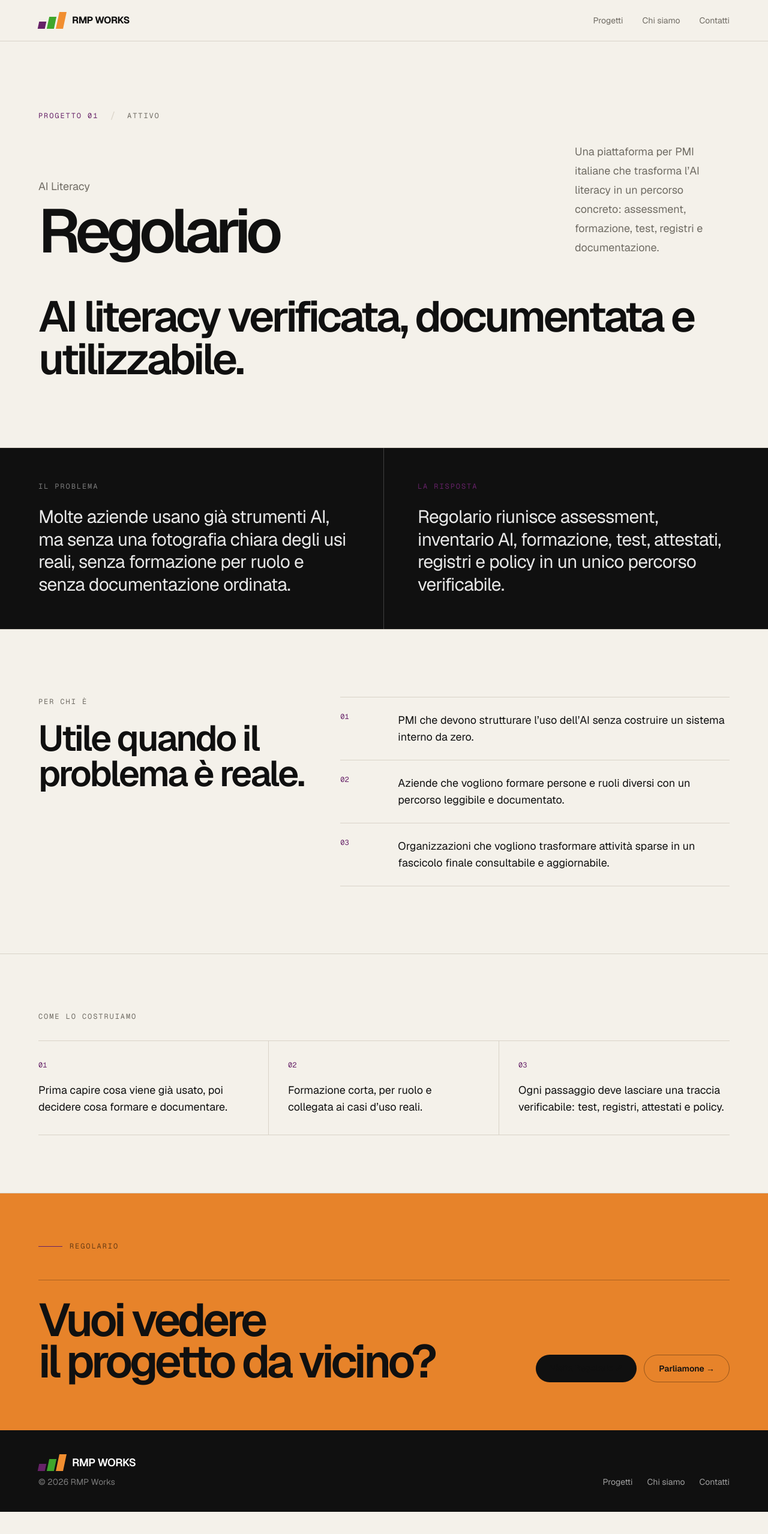
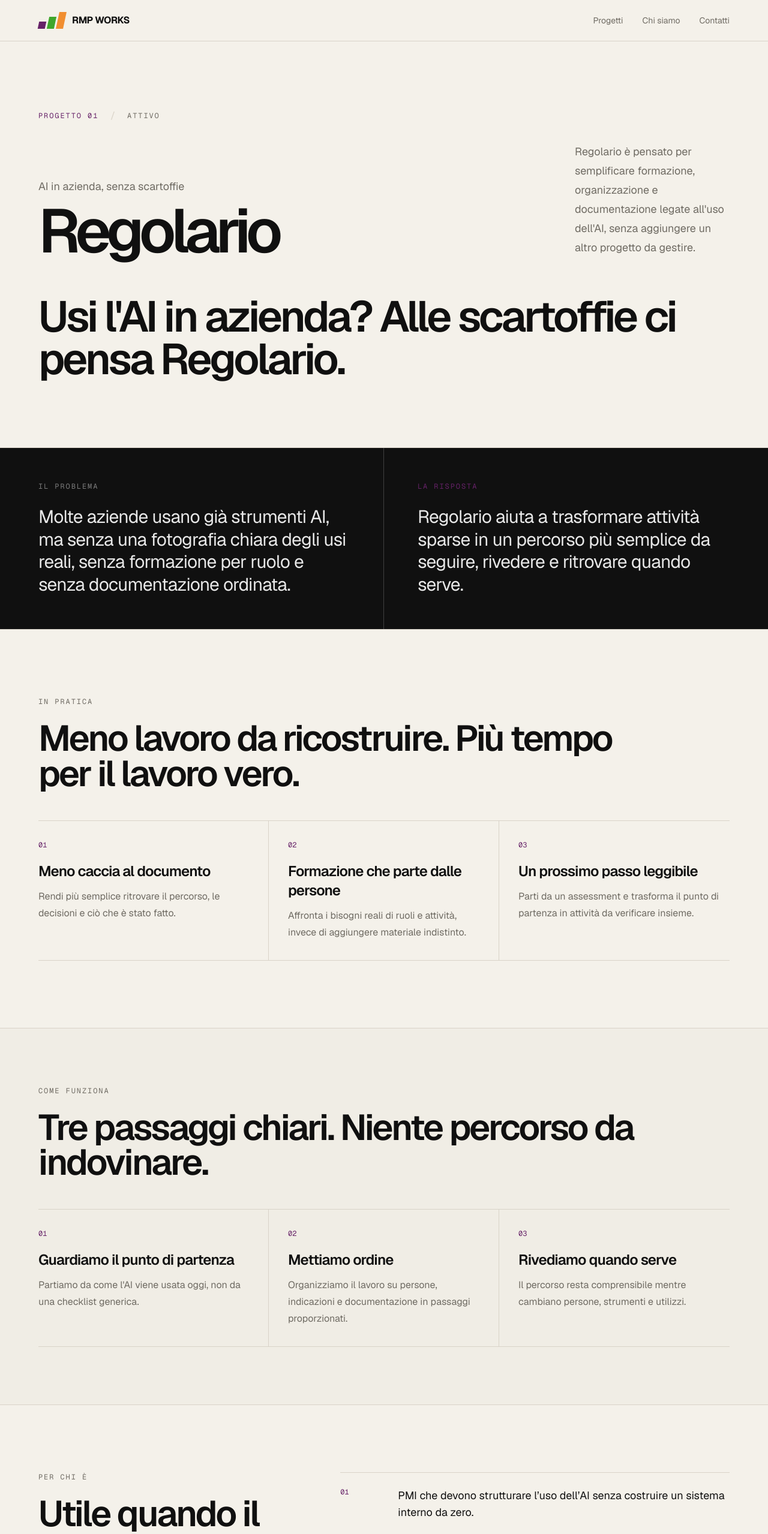
Before and after one commit to MacNaym/rmpworks, a Next.js app: page /projects/regolario in a window 1280 px wide. Shown: the top 2558 px of the page at 60% size. Before the commit the page ends 2521 px from the top, so only its background shows below. Built offline with nearby package versions, Linux system fonts and the light colour scheme.

Commit message:
feat(regolario): align public presence with marketing doctrine

```diff
--- a/app/layout.tsx
+++ b/app/layout.tsx
@@ -18,14 +18,22 @@
     template: "%s — RMP Works",
   },
   description:
-    "RMP Works builds focused software, useful tools and small businesses around real problems.",
+    "RMP Works costruisce prodotti semplici per problemi reali. Regolario aiuta le aziende a rimettere in ordine il lavoro organizzativo che accompagna l'AI.",
   metadataBase: new URL("https://rmpworks.com"),
+  openGraph: {
+    title: "RMP Works — Prodotti semplici per problemi reali",
+    description:
+      "Regolario aiuta le aziende a rimettere in ordine formazione, organizzazione e documentazione legate all'uso dell'AI.",
+    type: "website",
+    locale: "it_IT",
+    siteName: "RMP Works",
+  },
 };
 
 export default function RootLayout({ children }: LayoutProps<"/">) {
   return (
     <html
-      lang="en"
+      lang="it"
       className={`${geistSans.variable} ${geistMono.variable} h-full antialiased`}
     >
       <body className="min-h-full">{children}</body>
--- a/app/page.tsx
+++ b/app/page.tsx
@@ -1,7 +1,19 @@
 import Link from "next/link";
+import type { Metadata } from "next";
+
+export const metadata: Metadata = {
+  title: "RMP Works | L'AI in azienda? Alle scartoffie ci pensa Regolario.",
+  description:
+    "RMP Works presenta Regolario: una soluzione per semplificare formazione, organizzazione e documentazione legate all'uso dell'AI in azienda.",
+  openGraph: {
+    title: "L'AI in azienda? Alle scartoffie ci pensa Regolario.",
+    description:
+      "Meno lavoro da ricostruire, più tempo per il lavoro vero: scopri Regolario di RMP Works.",
+  },
+};
 
 const ventures = [
-  { index: "01", name: "Regolario", tag: "AI Literacy", description: "Formazione, assessment e documentazione per aziende che devono rendere l'AI literacy concreta, verificabile e utilizzabile.", href: "/projects/regolario", color: "var(--rmp-purple)" },
+  { index: "01", name: "Regolario", tag: "AI in azienda, senza scartoffie", description: "Aiuta a rendere più semplice il lavoro di formazione, organizzazione e documentazione che accompagna l'uso dell'AI.", href: "/projects/regolario", color: "var(--rmp-purple)" },
   { index: "02", name: "ShopShield", tag: "Compliance e-commerce", description: "Uno strato di compliance essenziale per piccoli business online che vogliono protezione senza complessità enterprise.", href: "/projects/shopshield", color: "var(--rmp-green)" },
   { index: "03", name: "Tap", tag: "Strumenti per attività locali", description: "NFC e QR che trasformano un'interazione fisica con il cliente in un'azione digitale utile in pochi secondi.", href: "/projects/tap", color: "var(--rmp-orange)" },
 ];
@@ -46,25 +58,29 @@
       <section className={`${frame} grid min-h-[76vh] content-between py-8 sm:py-12 lg:py-14`}>
         <div className="flex items-center gap-3 font-mono text-xs uppercase tracking-[0.16em] text-[var(--muted)]">
           <span className="h-2 w-2 rounded-full bg-[var(--rmp-purple)]" />
-          Studio indipendente di prodotti
+          RMP Works presenta Regolario
         </div>
 
         <div className="py-16 sm:py-24 lg:py-28">
           <h1 className="max-w-[1420px] text-[clamp(4rem,9vw,10rem)] font-semibold leading-[0.84] tracking-[-0.075em]">
-            Costruiamo cose
+            Usi l&apos;AI in azienda?
             <br />
-            che <span className="text-[var(--rmp-orange)]">funzionano.</span>
+            Alle <span className="text-[var(--rmp-orange)]">scartoffie</span>
+            <br />ci pensa Regolario.
           </h1>
         </div>
 
         <div className="grid gap-8 border-t border-[var(--line)] pt-6 md:grid-cols-12">
           <p className="max-w-2xl text-lg leading-7 text-[var(--muted)] md:col-span-7 md:text-xl md:leading-8">
-            RMP Works trasforma idee utili in prodotti, software e piccoli business focalizzati — in fretta, con criterio e senza strati inutili.
+            Regolario aiuta a togliere dalle spalle di imprenditori e aziende una parte del lavoro organizzativo e documentale che l&apos;AI si porta dietro.
           </p>
-          <div className="flex items-end md:col-span-3 md:col-start-10 md:justify-end">
-            <Link href="#work" className="inline-flex items-center gap-3 text-sm font-medium transition hover:text-[var(--rmp-purple)]">
-              Guarda cosa stiamo costruendo <span aria-hidden>↓</span>
+          <div className="flex flex-wrap items-end gap-3 md:col-span-4 md:col-start-9 md:justify-end">
+            <Link href="/projects/regolario" className="inline-flex items-center gap-3 rounded-full bg-[#101010] px-5 py-2.5 text-sm font-semibold text-white transition hover:bg-[var(--rmp-purple)]">
+              Scopri Regolario <span aria-hidden>→</span>
             </Link>
+            <a href="https://regolario.com/assessment-gratuito" className="inline-flex items-center gap-3 rounded-full border border-[var(--line)] px-5 py-2.5 text-sm font-medium transition hover:border-[var(--rmp-purple)] hover:text-[var(--rmp-purple)]">
+              Fai l&apos;assessment <span aria-hidden>↗</span>
+            </a>
           </div>
         </div>
       </section>
--- a/app/projects/_components/ProjectDetail.tsx
+++ b/app/projects/_components/ProjectDetail.tsx
@@ -14,6 +14,9 @@
   principles: string[];
   externalHref?: string;
   externalLabel?: string;
+  benefits?: Array<{ title: string; copy: string }>;
+  steps?: Array<{ title: string; copy: string }>;
+  actions?: Array<{ href: string; label: string }>;
 };
 
 const frame =
@@ -43,6 +46,9 @@
   principles,
   externalHref,
   externalLabel,
+  benefits,
+  steps,
+  actions,
 }: ProjectDetailProps) {
   return (
     <main className="min-h-screen overflow-x-clip bg-[var(--background)] text-[var(--foreground)]">
@@ -136,6 +142,42 @@
         </div>
       </section>
 
+      {benefits?.length ? (
+        <section className={`${frame} py-20 sm:py-28`} aria-labelledby="benefits-title">
+          <p className="font-mono text-xs uppercase tracking-[0.16em] text-[var(--muted)]">In pratica</p>
+          <h2 id="benefits-title" className="mt-6 max-w-5xl text-4xl font-semibold leading-[0.98] tracking-[-0.05em] sm:text-6xl">
+            Meno lavoro da ricostruire. Più tempo per il lavoro vero.
+          </h2>
+          <div className="mt-12 grid border-y border-[var(--line)] md:grid-cols-3">
+            {benefits.map((benefit, index) => (
+              <article key={benefit.title} className="border-b border-[var(--line)] py-8 md:border-b-0 md:border-r md:px-8 md:first:pl-0 md:last:border-r-0 md:last:pr-0">
+                <p className="font-mono text-xs" style={{ color: accent }}>0{index + 1}</p>
+                <h3 className="mt-5 text-2xl font-semibold tracking-[-0.035em]">{benefit.title}</h3>
+                <p className="mt-3 max-w-sm leading-7 text-[var(--muted)]">{benefit.copy}</p>
+              </article>
+            ))}
+          </div>
+        </section>
+      ) : null}
+
+      {steps?.length ? (
+        <section className="border-y border-[var(--line)] bg-[#f0ede5]" aria-labelledby="steps-title">
+          <div className={`${frame} py-20 sm:py-24`}>
+            <p className="font-mono text-xs uppercase tracking-[0.16em] text-[var(--muted)]">Come funziona</p>
+            <h2 id="steps-title" className="mt-6 max-w-5xl text-4xl font-semibold leading-[0.98] tracking-[-0.05em] sm:text-6xl">Tre passaggi chiari. Niente percorso da indovinare.</h2>
+            <ol className="mt-12 grid gap-0 border-y border-[var(--line)] md:grid-cols-3">
+              {steps.map((step, index) => (
+                <li key={step.title} className="list-none border-b border-[var(--line)] py-8 md:border-b-0 md:border-r md:px-8 md:first:pl-0 md:last:border-r-0 md:last:pr-0">
+                  <p className="font-mono text-xs" style={{ color: accent }}>0{index + 1}</p>
+                  <h3 className="mt-5 text-2xl font-semibold tracking-[-0.035em]">{step.title}</h3>
+                  <p className="mt-3 max-w-sm leading-7 text-[var(--muted)]">{step.copy}</p>
+                </li>
+              ))}
+            </ol>
+          </div>
+        </section>
+      ) : null}
+
       <section className={`${frame} py-20 sm:py-28`}>
         <div className="grid gap-14 lg:grid-cols-12">
           <div className="lg:col-span-5">
@@ -210,12 +252,17 @@
             </h2>
 
             <div className="flex flex-wrap gap-3">
+              {actions?.map((action) => (
+                <a key={action.href} href={action.href} target="_blank" rel="noreferrer" className="inline-flex w-fit rounded-full bg-[#101010] px-6 py-3 text-sm font-semibold !text-white transition hover:bg-[var(--rmp-purple)]">
+                  {action.label} ↗
+                </a>
+              ))}
               {externalHref && externalLabel ? (
                 <a
                   href={externalHref}
                   target="_blank"
                   rel="noreferrer"
-                  className="inline-flex w-fit rounded-full bg-[#101010] px-6 py-3 text-sm font-semibold text-white transition hover:bg-[var(--rmp-purple)]"
+                  className="inline-flex w-fit rounded-full bg-[#101010] px-6 py-3 text-sm font-semibold !text-white transition hover:bg-[var(--rmp-purple)]"
                 >
                   {externalLabel} ↗
                 </a>
--- a/app/projects/regolario/page.tsx
+++ b/app/projects/regolario/page.tsx
@@ -1,17 +1,29 @@
+import type { Metadata } from "next";
 import ProjectDetail from "../_components/ProjectDetail";
+
+export const metadata: Metadata = {
+  title: "Regolario | L'AI in azienda? Alle scartoffie ci pensa Regolario.",
+  description:
+    "Regolario semplifica formazione, organizzazione e documentazione legate all'uso dell'AI in azienda. Scopri l'assessment gratuito o la proposta partnership.",
+  openGraph: {
+    title: "L'AI in azienda? Alle scartoffie ci pensa Regolario.",
+    description:
+      "Un percorso semplice per organizzare il lavoro che accompagna l'uso dell'AI in azienda.",
+  },
+};
 
 export default function RegolarioPage() {
   return (
     <ProjectDetail
       eyebrow="Progetto 01"
       name="Regolario"
-      category="AI Literacy"
-      headline="AI literacy verificata, documentata e utilizzabile."
-      description="Una piattaforma per PMI italiane che trasforma l’AI literacy in un percorso concreto: assessment, formazione, test, registri e documentazione."
+      category="AI in azienda, senza scartoffie"
+      headline="Usi l'AI in azienda? Alle scartoffie ci pensa Regolario."
+      description="Regolario è pensato per semplificare formazione, organizzazione e documentazione legate all'uso dell'AI, senza aggiungere un altro progetto da gestire."
       accent="var(--rmp-purple)"
       status="Attivo"
       problem="Molte aziende usano già strumenti AI, ma senza una fotografia chiara degli usi reali, senza formazione per ruolo e senza documentazione ordinata."
-      solution="Regolario riunisce assessment, inventario AI, formazione, test, attestati, registri e policy in un unico percorso verificabile."
+      solution="Regolario aiuta a trasformare attività sparse in un percorso più semplice da seguire, rivedere e ritrovare quando serve."
       audience={[
         "PMI che devono strutturare l’uso dell’AI senza costruire un sistema interno da zero.",
         "Aziende che vogliono formare persone e ruoli diversi con un percorso leggibile e documentato.",
@@ -22,8 +34,20 @@
         "Formazione corta, per ruolo e collegata ai casi d’uso reali.",
         "Ogni passaggio deve lasciare una traccia verificabile: test, registri, attestati e policy.",
       ]}
-      externalHref="https://regolario.com"
-      externalLabel="Visita Regolario"
+      benefits={[
+        { title: "Meno caccia al documento", copy: "Rendi più semplice ritrovare il percorso, le decisioni e ciò che è stato fatto." },
+        { title: "Formazione che parte dalle persone", copy: "Affronta i bisogni reali di ruoli e attività, invece di aggiungere materiale indistinto." },
+        { title: "Un prossimo passo leggibile", copy: "Parti da un assessment e trasforma il punto di partenza in attività da verificare insieme." },
+      ]}
+      steps={[
+        { title: "Guardiamo il punto di partenza", copy: "Partiamo da come l'AI viene usata oggi, non da una checklist generica." },
+        { title: "Mettiamo ordine", copy: "Organizziamo il lavoro su persone, indicazioni e documentazione in passaggi proporzionati." },
+        { title: "Rivediamo quando serve", copy: "Il percorso resta comprensibile mentre cambiano persone, strumenti e utilizzi." },
+      ]}
+      actions={[
+        { href: "https://regolario.com/assessment-gratuito", label: "Fai l'assessment gratuito" },
+        { href: "https://regolario.com/partners", label: "Proponi una partnership" },
+      ]}
     />
   );
 }
```
Also changed, not shown: 1 other file (tests, documents, lock files or other folders).
